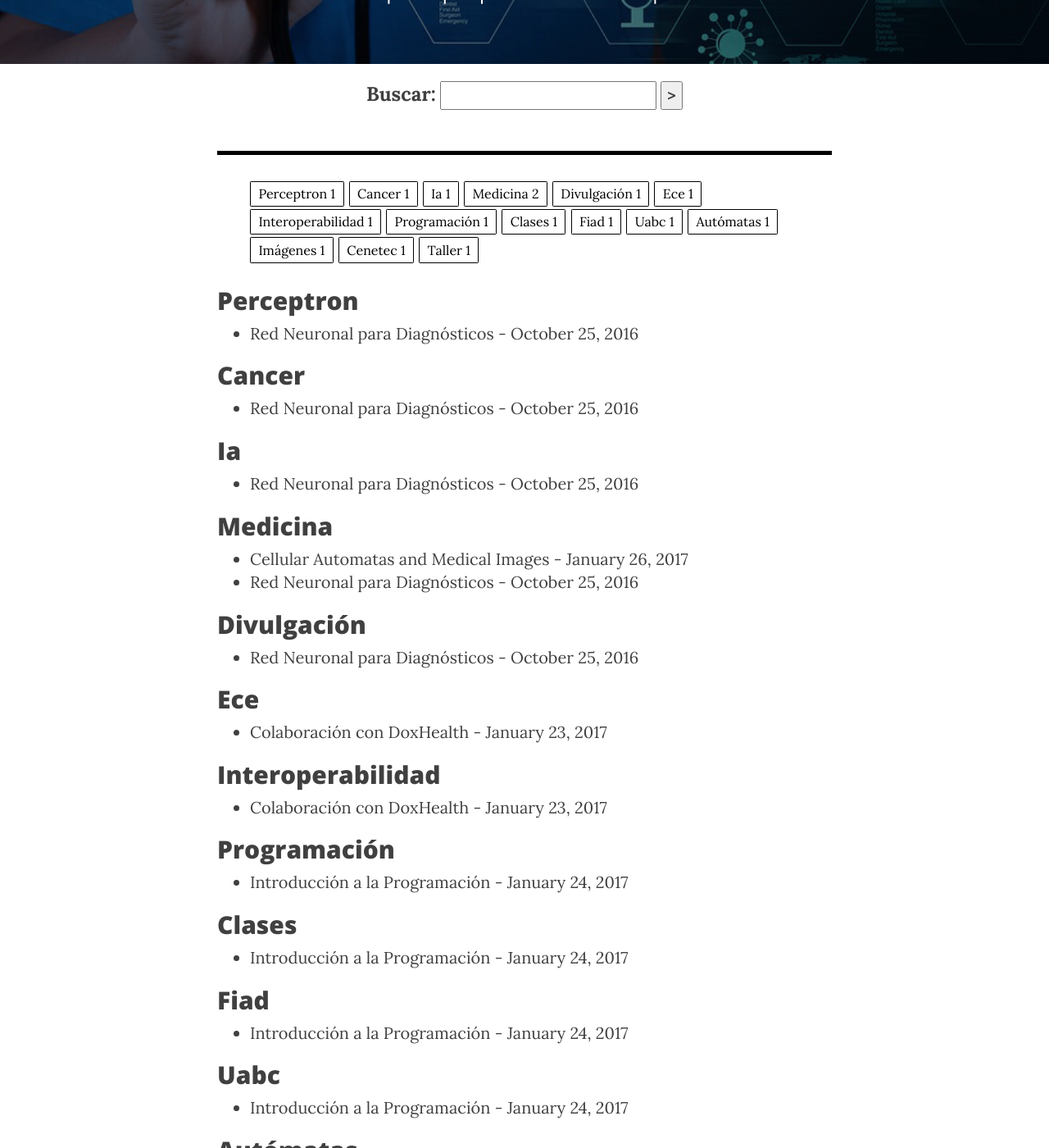
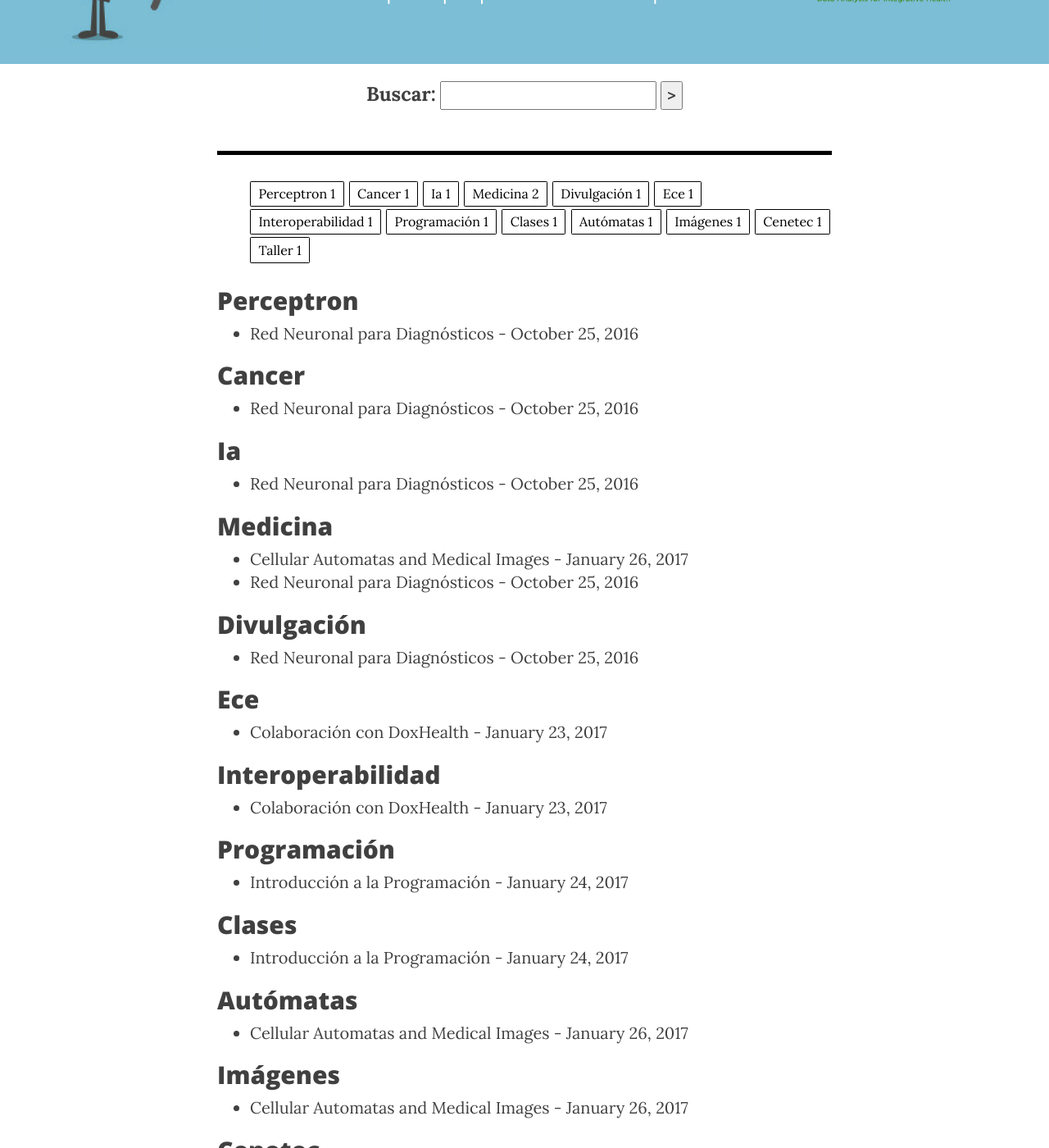
Before and after one commit to DA4IH/DA4IH.github.io, a Jekyll site: the page built from search/index.html, in a window 1280 px wide and 1400 px high, scrolled down 220 px. Shown: the whole window at 82% size. Built offline with Jekyll 4.4.1, drawn with Linux system fonts in a browser that asks for light colours; nearby versions of some CDN libraries.

Commit message:
Se agregan nuevos banners a Búsqueda y Miembros del Equipo

```diff
--- a/_posts/2017-01-24-Introduccion-a-Programacion.markdown
+++ b/_posts/2017-01-24-Introduccion-a-Programacion.markdown
@@ -2,7 +2,7 @@
 layout:     	slide
 title:     		Introducción a la Programación
 author:     	Dra. María Cosío León
-tags:         Programación Clases fiad UABC
+tags:         Programación Clases
 subtitle:    	"Generalidades de Clase y Conceptos Iniciales"
 category:     academia
 
--- a/members.html
+++ b/members.html
@@ -2,6 +2,7 @@
 layout: page
 title: "Integrantes"
 description: "Colaborador@s Activ@s en el Grupo"
+header-img: "img/team.png"
 ---
 <hr>
 
--- a/search/index.html
+++ b/search/index.html
@@ -2,6 +2,7 @@
 layout: page
 title: Buscar en el Sitio
 description: Búsqueda por palabra clave o etiqueta.
+header-img: "img/search.png"
 ---
 <form action="get" id="site_search">
 <center>
```
Also changed, not shown: img/search.png, img/team.png, img/team1.png (added), img/teamcolor.png (added).
